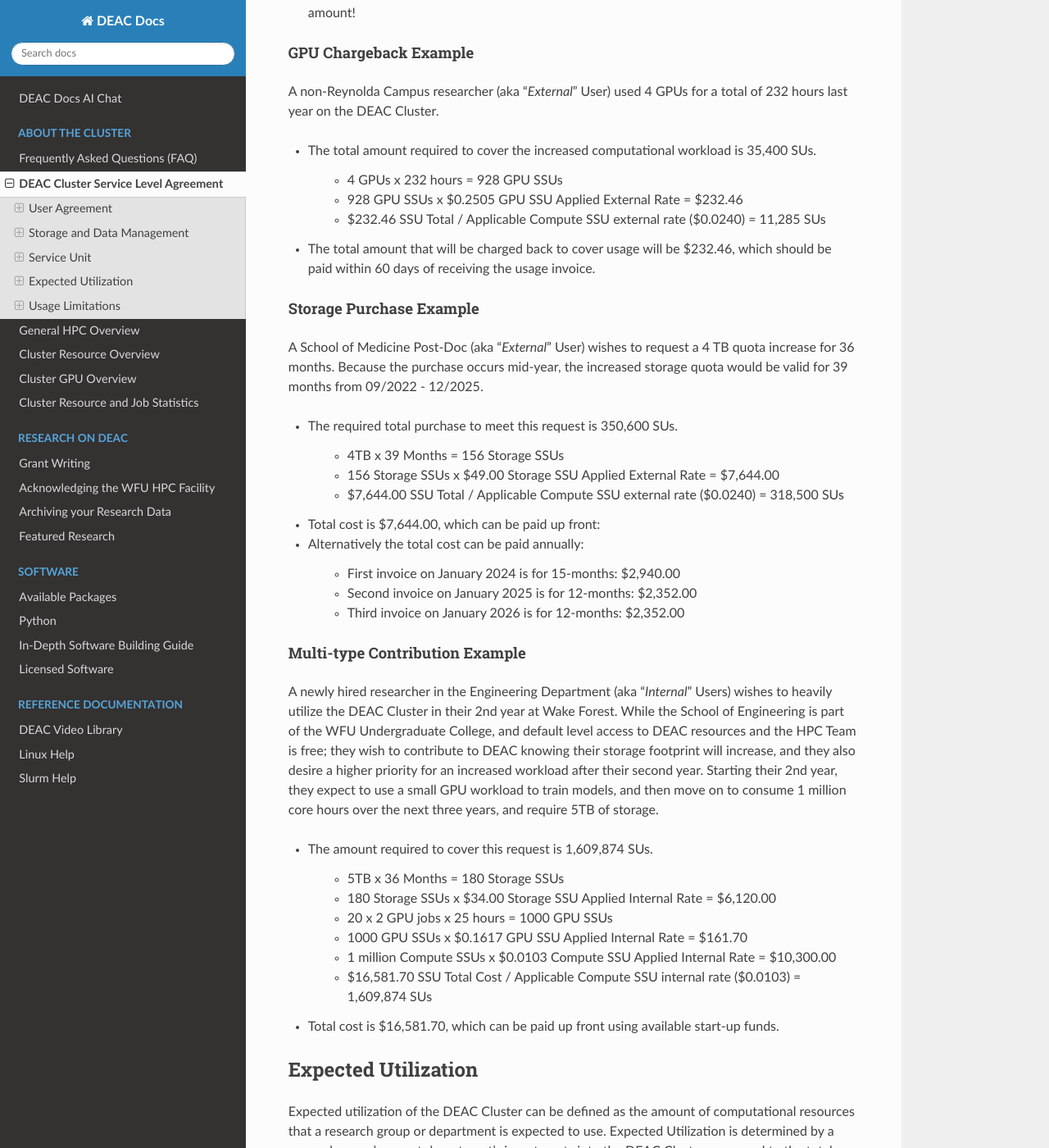
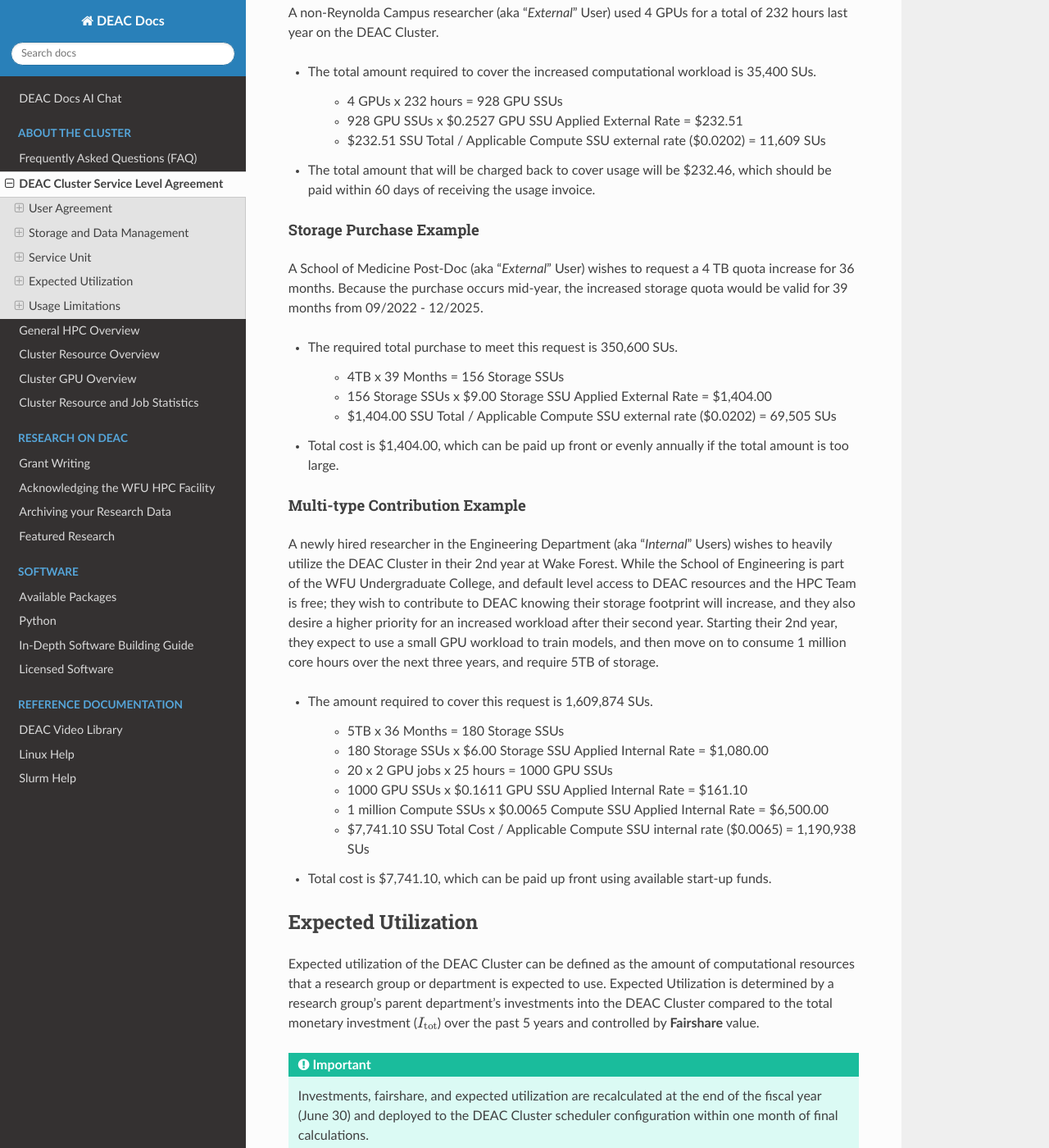
Before and after one commit to WFU-HPC/deac-docs, a Sphinx documentation site: the page built from source/cluster-sla.rst, in a window 1280 px wide and 1400 px high, scrolled down 15429 px. Shown: the whole window at 82% size. Built offline with Sphinx 7.4.7 and the Read the Docs theme 3.1.0, drawn with Linux system fonts in a browser that asks for light colours; some of the changed text lies outside the part shown.

Commit message:
Adding new 2025 rate info

```diff
--- a/source/cluster-faq.rst
+++ b/source/cluster-faq.rst
@@ -91,7 +91,7 @@ What Is Baseline Usage?
 
 	* Baseline usage is defined as the equitable, evenly distributed use of the DEAC Cluster's centralized resources across all active research groups.
         * Baseline usage is calculated by taking the total monthly number available Core Hours on the DEAC Cluster, divided by the total number of active departmental research groups.
-	* As of 2024, Baseline usage for research groups is **26,046 Core Hours per month**.
+	* As of 2025, Baseline usage for research groups is **21,214 Core Hours per month**.
         * All users should be expect to be able to utilize the DEAC Cluster per month without contention.
 	* More detailed information can be found under the :ref:`Utilization Calculation<sec.sla.util.utilization_calculation>` section of our Service Level Agreement.
 
--- a/source/cluster-sla.rst
+++ b/source/cluster-sla.rst
@@ -6,12 +6,10 @@ DEAC Cluster Service Level Agreement
 
 .. admonition:: Recent Updates:
 
+  * 08/27/2025: Updated Internal and External Rates for all :ref:`sec.sla.su.ssu_types` as part of 2025 biannual review.
   * 10/09/2024: Added :ref:`sec.sla.util.assigned_fairshare_value.calculation` section to clearly show how priority is calculated.
   * 08/01/2024: Added updated baseline totals.
   * 01/09/2024: Updated Internal and External Rates for all :ref:`sec.sla.su.ssu_types` as part of 2024 biannual review.
-  * 08/01/2023: Updated :ref:`sec.sla.ua.account_eligibility` section to clearly define "*Internal*" and "*External*" users for reference throughout SLA.
-  * 07/14/2023: Updated :ref:`sec.sla.util` section to reflect new, simpler calculation method. Added admonition blocks to highlight key elements of SLA.
-  * 04/25/2023: Added information about exclusive "High" QOS access for :ref:`sec.sla.ul.contributing_research_groups`
 
 The Wake Forest University (WFU) Distributed Environment for Academic Computing (DEAC) Cluster is a continually evolving resource, undergoing constant changes and including hardware and software upgrades annually. To help keep pace with that evolution, the HPC Team has written several guidelines that will help users stay informed of operational standards while utilizing the DEAC Cluster. These guidelines will be updated as needed, and form the "DEAC Cluster Service Level Agreement (SLA);" which supersedes any legacy rules and/or guidelines concerning the DEAC Cluster that may have been previously published and are not contained within. DEAC Cluster Users will be notified via email of significant updates after they have been made.
 
@@ -388,16 +386,16 @@ Service Units (SUs) are derived from consumption of various types of resources o
     - External Fee
     - Unit
   * - Compute SSU
-    - $0.0103
+    - $0.0065
     - $0.0137
     - Per Core-Hour
   * - GPU SSU
-    - $0.1616
-    - $0.0888
+    - $0.1611
+    - $0.0915
     - Per GPU-Hour
   * - Storage SSU
-    - $34.00
-    - $15.00
+    - $6.00
+    - $3.00
     - Per TB / Month
 
 * The sum total of all SSUs is converted into a standard Service Unit in order to normalize the purchase/payment process.
@@ -407,8 +405,8 @@ Service Units (SUs) are derived from consumption of various types of resources o
 
 .. admonition:: Current Service Unit Costs
 
-  * **Internal Rate = $0.0103** (for "*Internal*" Users within the WFU UC/GSAS)
-  * **External Rate = $0.0240** (for "*External*" Users)
+  * **Internal Rate = $0.0065** (for "*Internal*" Users within the WFU UC/GSAS)
+  * **External Rate = $0.0202** (for "*External*" Users)
 
 .. _sec.sla.su.ssu_types.compute:
 
@@ -479,8 +477,8 @@ A Statistics faculty member (aka "*Internal*" Users) wishes to submit a grant ap
 * The total amount required to cover the increased computational workload is 4 million SUs.
 
     * 1,250 simulations x 32 cores x 100 hrs = 4 million Compute SSUs
-    * 4 million Compute SSUs x $0.0103 Compute SSU Applied Internal Rate = $41,200
-    * $41,200 SSU Total / Applicable Compute SSU internal rate ($0.0103) = 4 million SUs
+    * 4 million Compute SSUs x $0.0065 Compute SSU Applied Internal Rate = $26,000
+    * $26,000 SSU Total / Applicable Compute SSU internal rate ($0.0065) = 4 million SUs
 
 * The total amount cost requested within the grant application is $41,200, which can be paid up front, or annually based upon the grant timeline.
 * Because this is a grant contribution, ORSP should also be contacted about matching the amount!
@@ -495,8 +493,8 @@ A non-Reynolda Campus researcher (aka "*External*" User) used 4 GPUs for a total
 * The total amount required to cover the increased computational workload is 35,400 SUs.
 
     * 4 GPUs x 232 hours = 928 GPU SSUs
-    * 928 GPU SSUs x $0.2505 GPU SSU Applied External Rate = $232.46
-    * $232.46 SSU Total / Applicable Compute SSU external rate ($0.0240) = 11,285 SUs
+    * 928 GPU SSUs x $0.2527 GPU SSU Applied External Rate = $232.51
+    * $232.51 SSU Total / Applicable Compute SSU external rate ($0.0202) = 11,609 SUs
 
 * The total amount that will be charged back to cover usage will be $232.46, which should be paid within 60 days of receiving the usage invoice.
 
@@ -510,16 +508,10 @@ A School of Medicine Post-Doc (aka "*External*" User) wishes to request a 4 TB q
 * The required total purchase to meet this request is 350,600 SUs.
 
     * 4TB x 39 Months = 156 Storage SSUs
-    * 156 Storage SSUs x $49.00 Storage SSU Applied External Rate = $7,644.00
-    * $7,644.00 SSU Total / Applicable Compute SSU external rate ($0.0240) = 318,500 SUs
+    * 156 Storage SSUs x $9.00 Storage SSU Applied External Rate = $1,404.00
+    * $1,404.00 SSU Total / Applicable Compute SSU external rate ($0.0202) = 69,505 SUs
 
-* Total cost is $7,644.00, which can be paid up front:
-
-* Alternatively the total cost can be paid annually:
-
-    * First invoice on January 2024 is for 15-months:	$2,940.00
-    * Second invoice on January 2025 is for 12-months:	$2,352.00
-    * Third invoice on January 2026 is for 12-months:	$2,352.00
+* Total cost is $1,404.00, which can be paid up front or evenly annually if the total amount is too large.
 
 
 .. _sec.sla.su.example.multi:
@@ -532,13 +524,13 @@ A newly hired researcher in the Engineering Department (aka "*Internal*" Users)
 * The amount required to cover this request is 1,609,874 SUs.
 
     * 5TB x 36 Months = 180 Storage SSUs
-    * 180 Storage SSUs x $34.00 Storage SSU Applied Internal Rate = $6,120.00
+    * 180 Storage SSUs x $6.00 Storage SSU Applied Internal Rate = $1,080.00
     * 20 x 2 GPU jobs x 25 hours = 1000 GPU SSUs
-    * 1000 GPU SSUs x $0.1617 GPU SSU Applied Internal Rate = $161.70
-    * 1 million Compute SSUs x $0.0103 Compute SSU Applied Internal Rate = $10,300.00
-    * $16,581.70 SSU Total Cost / Applicable Compute SSU internal rate ($0.0103) = 1,609,874 SUs
+    * 1000 GPU SSUs x $0.1611 GPU SSU Applied Internal Rate = $161.10
+    * 1 million Compute SSUs x $0.0065 Compute SSU Applied Internal Rate = $6,500.00
+    * $7,741.10 SSU Total Cost / Applicable Compute SSU internal rate ($0.0065) = 1,190,938 SUs
 
-* Total cost is $16,581.70, which can be paid up front using available start-up funds.
+* Total cost is $7,741.10, which can be paid up front using available start-up funds.
 
 
 .. #############################################################################
```
Also changed, not shown: other parts of source/cluster-sla.rst (+2 -2 lines).
